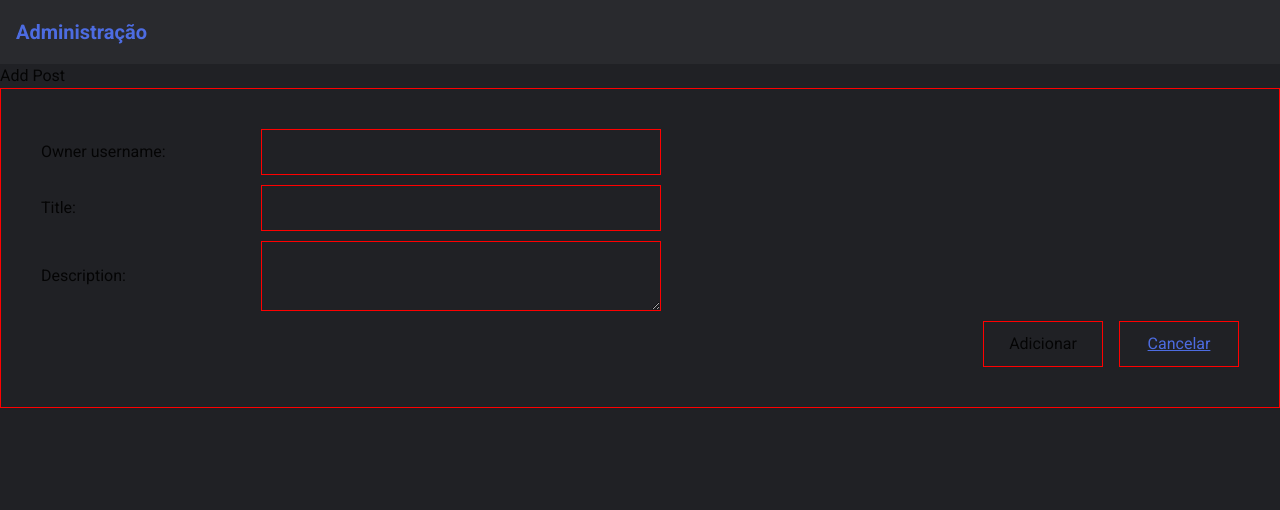
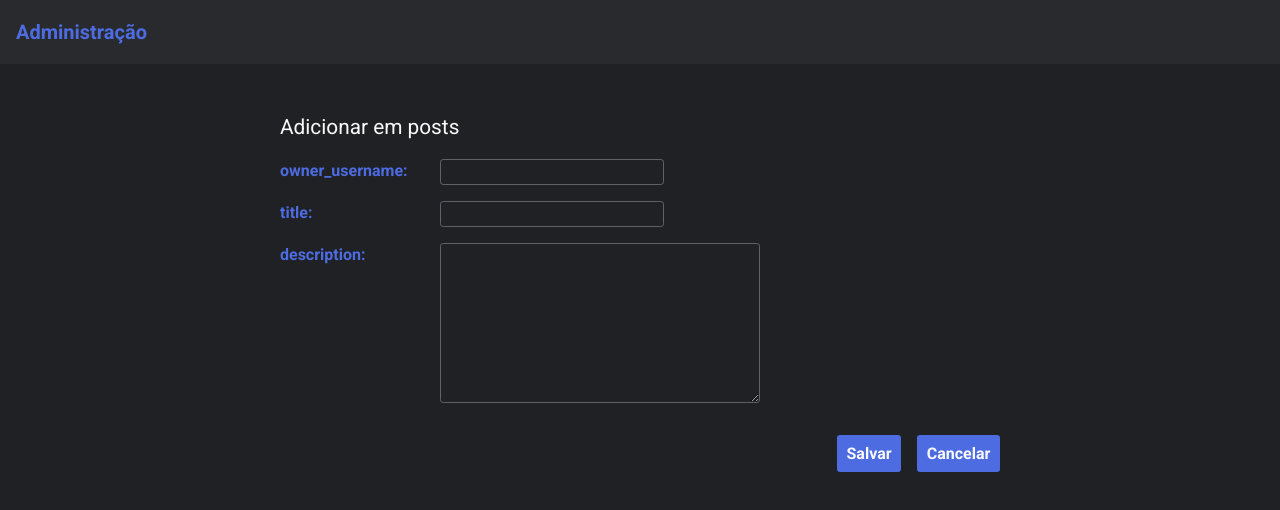
Before and after one commit to JonathasSC/beyond-forum, a Vue app: page /newpost in a window 1280 px wide. Shown: the top 510 px of the page. Built offline with nearby package versions, Linux system fonts and the light colour scheme.

Commit message:
refactor: Form component created

```diff
--- a/src/assets/vars.css
+++ b/src/assets/vars.css
@@ -1,12 +1,13 @@
 :root {
   --color-white: #fafafa;
-  --color-blue: #85e2ff;
   --color-gray: #e0e0e0;
   --color-black: #0c0c0c;
 
   --color-blue-50: #7693fc;
   --color-blue-100: #4d6ce1;
+  --color-blue-200: #435cb6;
 
+  --color-gray-50: #606166;
   --color-gray-100: #292a2e;
   --color-gray-200: #202125;
 }
--- a/src/components/Header.vue
+++ b/src/components/Header.vue
@@ -9,7 +9,6 @@
       </router-link>
     </v-app-bar-title>
     <v-spacer></v-spacer>
-    <!-- <v-btn icon> <v-icon>mdi-account</v-icon></v-btn> -->
   </v-app-bar>
 </template>
 
@@ -23,9 +22,11 @@ export default {
 .v-toolbar__content {
   background: var(--color-gray-100);
 }
+
 .v-app-bar-title__content {
   display: -webkit-box;
 }
+
 .header__link {
   text-decoration: none;
 }
--- /dev/null
+++ b/src/components/ModelForm.vue
@@ -0,0 +1,144 @@
+<template>
+  <div class="model-addform">
+    <h1 class="model-addform__title">Adicionar em {{ model }}</h1>
+    <form class="model-addform__form" @submit.prevent="addModel">
+      <div
+        class="model-addform__input-area"
+        v-for="(type, key) in fields"
+        :key="key"
+      >
+        <label class="model-addform__label" :for="key">{{ key }}:</label>
+        <textarea
+          required
+          class="model-addform__input textarea"
+          v-if="type == 'textarea'"
+          :id="key"
+          v-model="newModel[key]"
+        ></textarea>
+
+        <input
+          class="model-addform__input"
+          required
+          v-else
+          :id="key"
+          :type="type"
+          v-model="newModel[key]"
+        />
+      </div>
+
+      <div class="model-addform__btn-area">
+        <button class="model-addform__button" type="submit">
+          <span>Salvar</span>
+        </button>
+        <router-link class="model-addform__button" :to="route">
+          <span>Cancelar</span>
+        </router-link>
+      </div>
+    </form>
+  </div>
+</template>
+
+<script>
+export default {
+  name: "ModelForm",
+  props: {
+    fields: Object,
+    model: String,
+    route: String,
+  },
+  data() {
+    return {
+      newModel: {},
+    };
+  },
+  created() {
+    for (const key in this.fields) {
+      this.$set(this.newModel, key, "");
+    }
+  },
+  methods: {
+    addModel() {
+      const genericModel = JSON.parse(localStorage.getItem(this.model)) || [];
+      genericModel.push(this.newModel);
+      localStorage.setItem(this.model, JSON.stringify(genericModel));
+      this.clearFields();
+    },
+    clearFields() {
+      for (const key in this.fields) {
+        this.$set(this.newModel, key, "");
+      }
+    },
+  },
+};
+</script>
+
+<style>
+.model-addform__title {
+  font-size: 1.3rem;
+  margin-bottom: 1rem;
+}
+
+.model-addform {
+  width: 100%;
+  max-width: 720px;
+}
+
+.model-addform__form {
+  display: flex;
+  flex-direction: column;
+  gap: 1rem;
+}
+
+.model-addform__title {
+  color: var(--color-white);
+}
+
+.model-addform__label {
+  color: var(--color-blue-100);
+  font-weight: bold;
+
+  width: 10rem;
+}
+
+.model-addform__label:hover {
+  color: var(--color-blue-50);
+}
+
+.model-addform__input-area {
+  display: flex;
+}
+
+.model-addform__btn-area {
+  display: flex;
+  justify-content: end;
+  gap: 1rem;
+}
+
+.model-addform__input {
+  color: var(--color-white);
+  width: 14rem;
+  border: 0.1rem solid var(--color-gray-50);
+  border-radius: 0.2rem;
+}
+
+.model-addform__input.textarea {
+  width: 20rem;
+  height: 10rem;
+}
+
+.model-addform__button {
+  margin-top: 1rem;
+  background-color: var(--color-blue-100);
+  padding: 0.4rem 0.6rem;
+  border-radius: 0.2rem;
+}
+
+.model-addform__button:hover {
+  background-color: var(--color-blue-200);
+}
+
+.model-addform__button span {
+  color: var(--color-white);
+  font-weight: bold;
+}
+</style>
--- a/src/components/PostForm.vue
+++ /dev/null
@@ -1,119 +0,0 @@
-<template>
-  <div class="post__crud">
-    <h1>Add Post</h1>
-    <form class="post__crud__form" @submit.prevent="addPost">
-      <div class="form__input__area">
-        <label for="owner_username" class="form__input__label">
-          Owner username:
-        </label>
-        <input
-          id="owner_username"
-          class="form__input"
-          type="text"
-          v-model="newPost.owner_username"
-          required
-        />
-      </div>
-
-      <div class="form__input__area">
-        <label for="title" class="form__input__label">Title:</label>
-        <input
-          id="title"
-          class="form__input"
-          type="text"
-          v-model="newPost.title"
-          required
-        />
-      </div>
-
-      <div class="form__input__area">
-        <label for="description" class="form__input__label">Description:</label>
-        <textarea
-          id="description"
-          class="form__input"
-          type="text"
-          v-model="newPost.description"
-          required
-        ></textarea>
-      </div>
-
-      <div class="form__button__area">
-        <button class="form__button" type="submit">Adicionar</button>
-        <router-link class="form__button" to="/">Cancelar</router-link>
-      </div>
-    </form>
-  </div>
-</template>
-
-<script>
-export default {
-  name: "PostForm",
-  components: {},
-  data() {
-    return {
-      newPost: {
-        owner_username: "",
-        title: "",
-        description: "",
-      },
-    };
-  },
-  methods: {
-    addPost() {
-      const posts = JSON.parse(localStorage.getItem("posts")) || [];
-      posts.push(this.newPost);
-      localStorage.setItem("posts", JSON.stringify(posts));
-      this.clearFields();
-    },
-    clearFields() {
-      this.newPost = {
-        owner_username: "",
-        title: "",
-        description: "",
-      };
-    },
-  },
-};
-</script>
-
-<style>
-.post__crud__form {
-  display: flex;
-  flex-direction: column;
-  gap: 10px;
-  align-items: start;
-  width: 100vw;
-  padding: 40px;
-  border: 1px solid red;
-}
-
-.form__input__label {
-  width: 220px;
-}
-
-.form__input__area {
-  align-items: center;
-  display: flex;
-}
-
-.form__input {
-  padding: 10px;
-  width: 400px;
-  border: 1px solid red;
-}
-
-.form__button__area {
-  width: 100%;
-  display: flex;
-  justify-content: end;
-  gap: 1rem;
-}
-
-.form__button {
-  width: 120px;
-  text-align: center;
-  padding: 10px;
-
-  border: 1px solid red;
-}
-</style>
--- a/src/components/UserForm.vue
+++ /dev/null
@@ -1,117 +0,0 @@
-<template>
-  <div class="post__crud">
-    <h1>Add User</h1>
-    <form class="post__crud__form" @submit.prevent="addUser">
-      <div class="form__input__area">
-        <label for="username" class="form__input__label"> Username </label>
-        <input
-          id="username"
-          class="form__input"
-          type="text"
-          v-model="newUser.username"
-          required
-        />
-      </div>
-
-      <div class="form__input__area">
-        <label for="email" class="form__input__label">Email:</label>
-        <input
-          id="email"
-          class="form__input"
-          type="text"
-          v-model="newUser.email"
-          required
-        />
-      </div>
-
-      <div class="form__input__area">
-        <label for="password" class="form__input__label">Password:</label>
-        <input
-          id="password"
-          class="form__input"
-          type="password"
-          v-model="newUser.password"
-          required
-        />
-      </div>
-
-      <div class="form__button__area">
-        <button class="form__button" type="submit">Adicionar</button>
-        <router-link class="form__button" to="/user">Cancelar</router-link>
-      </div>
-    </form>
-  </div>
-</template>
-
-<script>
-export default {
-  name: "UserForm",
-  components: {},
-  data() {
-    return {
-      newUser: {
-        username: "",
-        email: "",
-        password: "",
-      },
-    };
-  },
-  methods: {
-    addUser() {
-      const users = JSON.parse(localStorage.getItem("users")) || [];
-      users.push(this.newUser);
-      localStorage.setItem("users", JSON.stringify(users));
-      this.clearFields();
-    },
-    clearFields() {
-      this.newUser = {
-        username: "",
-        email: "",
-        password: "",
-      };
-    },
-  },
-};
-</script>
-
-<style>
-.post__crud__form {
-  display: flex;
-  flex-direction: column;
-  gap: 10px;
-  align-items: start;
-  width: 100vw;
-  padding: 40px;
-  border: 1px solid red;
-}
-
-.form__input__label {
-  width: 220px;
-}
-
-.form__input__area {
-  align-items: center;
-  display: flex;
-}
-
-.form__input {
-  padding: 10px;
-  width: 400px;
-  border: 1px solid red;
-}
-
-.form__button__area {
-  width: 100%;
-  display: flex;
-  justify-content: end;
-  gap: 1rem;
-}
-
-.form__button {
-  width: 120px;
-  text-align: center;
-  padding: 10px;
-
-  border: 1px solid red;
-}
-</style>
--- a/src/views/NewPostView.vue
+++ b/src/views/NewPostView.vue
@@ -1,19 +1,35 @@
 <template>
-  <main class="main">
-    <PostForm />
+  <main class="new-post">
+    <ModelForm :fields="formFields" model="posts" route="/post" />
   </main>
 </template>
 
 <script>
-import PostForm from "../components/PostForm";
+import ModelForm from "../components/ModelForm";
 
 export default {
   name: "NewPostView",
 
   components: {
-    PostForm,
+    ModelForm,
+  },
+  data() {
+    return {
+      formFields: {
+        owner_username: "text",
+        title: "text",
+        description: "textarea",
+      },
+    };
   },
 };
 </script>
 
-<style></style>
+<style>
+.new-post {
+  padding: 3rem;
+  display: flex;
+  align-items: center;
+  justify-content: center;
+}
+</style>
--- a/src/views/NewUserView.vue
+++ b/src/views/NewUserView.vue
@@ -1,19 +1,35 @@
 <template>
-  <main class="main">
-    <UserForm />
+  <main class="new-user">
+    <ModelForm :fields="formFields" model="users" route="/user" />
   </main>
 </template>
 
 <script>
-import UserForm from "../components/UserForm";
+import ModelForm from "../components/ModelForm";
 
 export default {
   name: "NewUserForm",
 
   components: {
-    UserForm,
+    ModelForm,
+  },
+  data() {
+    return {
+      formFields: {
+        username: "text",
+        email: "text",
+        password: "text",
+      },
+    };
   },
 };
 </script>
 
-<style></style>
+<style>
+.new-user {
+  padding: 3rem;
+  display: flex;
+  align-items: center;
+  justify-content: center;
+}
+</style>
```
